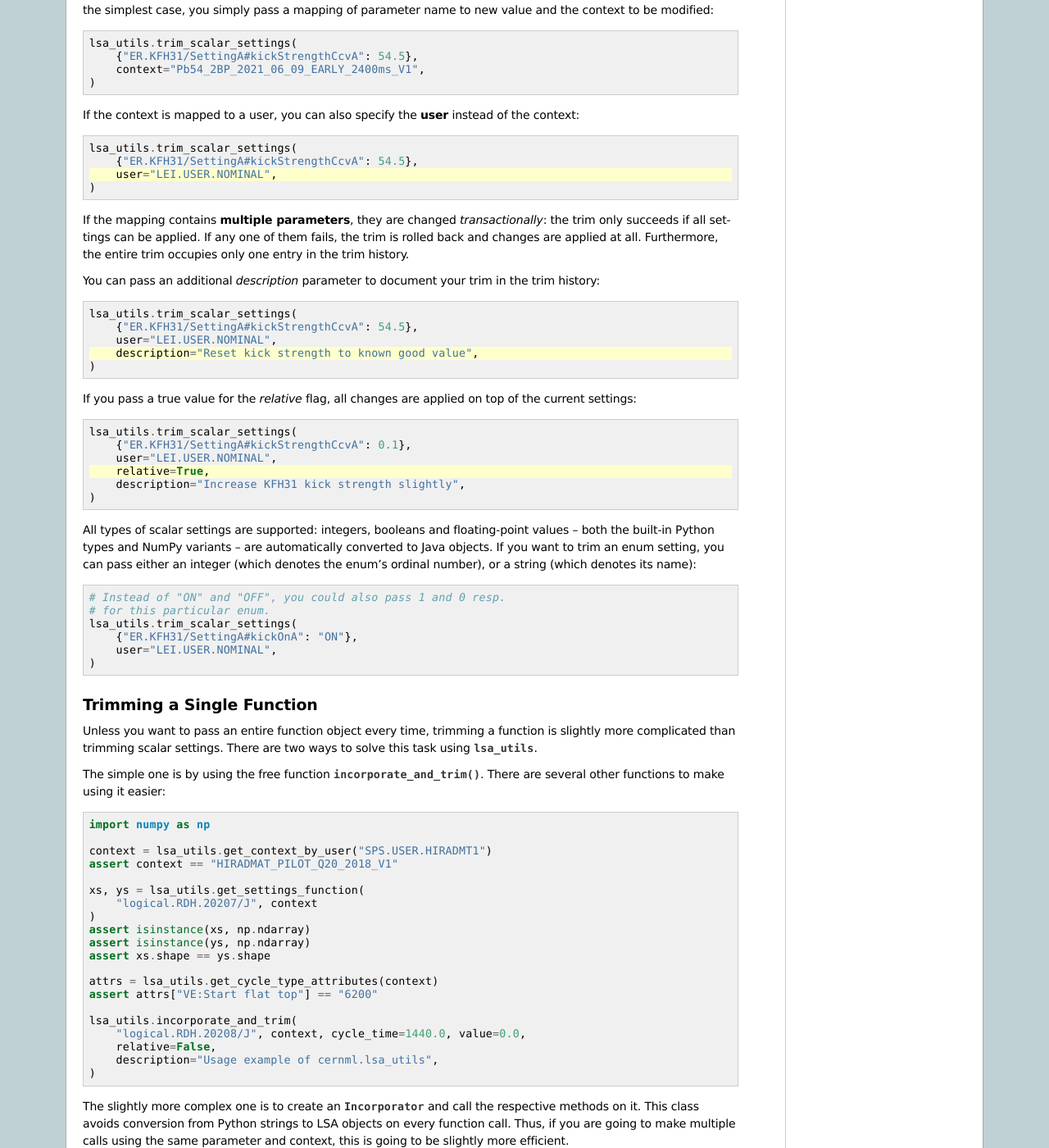
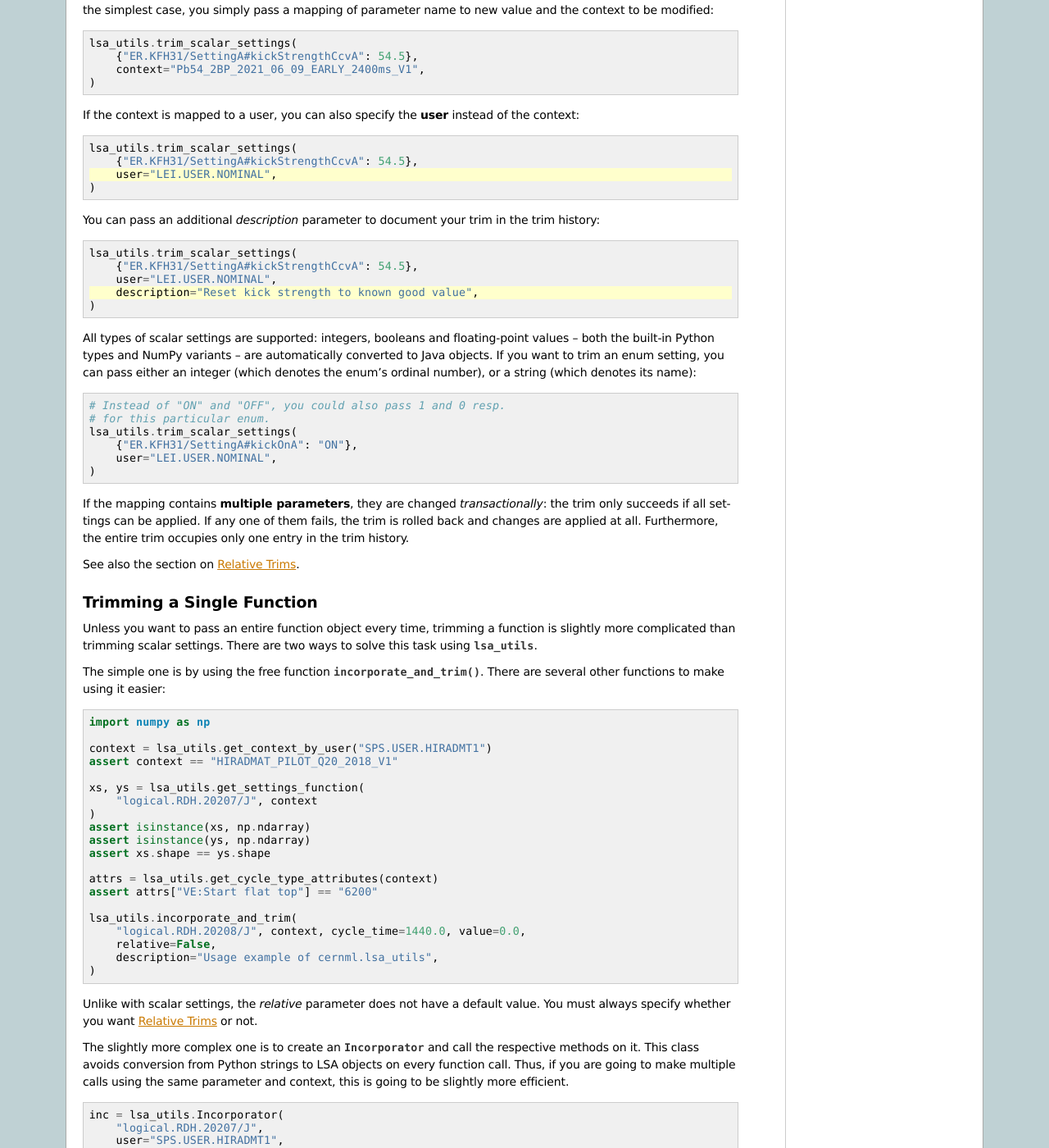
Before and after one commit to geoff-project/coi-utils, a Sphinx documentation site: the page built from docs/guide/lsa_utils.rst, in a window 1280 px wide and 1400 px high, scrolled down 991 px. Shown: the whole window at 82% size. Built offline with Sphinx 7.4.7, drawn with Linux system fonts in a browser that asks for light colours; the version number could not be read and is left out; some of the changed text lies outside the part shown.

Commit message:
Move note on relative trims into separate section.

```diff
--- a/docs/guide/lsa_utils.rst
+++ b/docs/guide/lsa_utils.rst
@@ -95,11 +95,6 @@
         user="LEI.USER.NOMINAL",
     )
 
-If the mapping contains **multiple parameters**, they are changed
-*transactionally*: the trim only succeeds if all settings can be applied. If
-any one of them fails, the trim is rolled back and changes are applied at all.
-Furthermore, the entire trim occupies only one entry in the trim history.
-
 You can pass an additional *description* parameter to document your trim in the
 trim history:
 
@@ -110,19 +105,6 @@
         {"ER.KFH31/SettingA#kickStrengthCcvA": 54.5},
         user="LEI.USER.NOMINAL",
         description="Reset kick strength to known good value",
-    )
-
-If you pass a true value for the *relative* flag, all changes are applied on
-top of the current settings:
-
-.. code-block:: python
-    :emphasize-lines: 4
-
-    lsa_utils.trim_scalar_settings(
-        {"ER.KFH31/SettingA#kickStrengthCcvA": 0.1},
-        user="LEI.USER.NOMINAL",
-        relative=True,
-        description="Increase KFH31 kick strength slightly",
     )
 
 All types of scalar settings are supported: integers, booleans and
@@ -139,6 +121,13 @@
         {"ER.KFH31/SettingA#kickOnA": "ON"},
         user="LEI.USER.NOMINAL",
     )
+
+If the mapping contains **multiple parameters**, they are changed
+*transactionally*: the trim only succeeds if all settings can be applied. If
+any one of them fails, the trim is rolled back and changes are applied at all.
+Furthermore, the entire trim occupies only one entry in the trim history.
+
+See also the section on :ref:`guide/lsa_utils:Relative Trims`.
 
 Trimming a Single Function
 --------------------------
@@ -172,6 +161,10 @@
         relative=False,
         description="Usage example of cernml.lsa_utils",
     )
+
+Unlike with scalar settings, the *relative* parameter does not have a
+default value. You must always specify whether you want
+:ref:`guide/lsa_utils:Relative Trims` or not.
 
 The slightly more complex one is to create an `Incorporator` and call the
 respective methods on it. This class avoids conversion from Python strings to
@@ -265,6 +258,38 @@
         "logical.MDAV.2305.M/K",
     )
 
+Relative Trims
+--------------
+
+By default, trims sent through `~cernml.lsa_utils` are *absolute*; that means
+that the value you pass is the value that is written to the database.
+
+You can also send *relative* trims, in which the value that you pass is added
+to the current value in the database. You do this by passing `True` to the
+*relative* parameter of any trim function.
+
+For example, the following call *increases* a magnet's kick strength by 0.1:
+
+.. code-block:: python
+    :emphasize-lines: 4
+
+    lsa_utils.trim_scalar_settings(
+        {"ER.KFH31/SettingA#kickStrengthCcvA": 0.1},
+        user="LEI.USER.NOMINAL",
+        relative=True,
+    )
+
+To decrease a parameter value, simply send a relative trim with a negative
+value:
+
+.. code-block:: python
+
+    lsa_utils.trim_scalar_settings(
+        {"ER.KFH31/SettingA#kickStrengthCcvA": -0.3},
+        user="LEI.USER.NOMINAL",
+        relative=True,
+    )
+
 Incorporation Ranges
 --------------------
 
```
